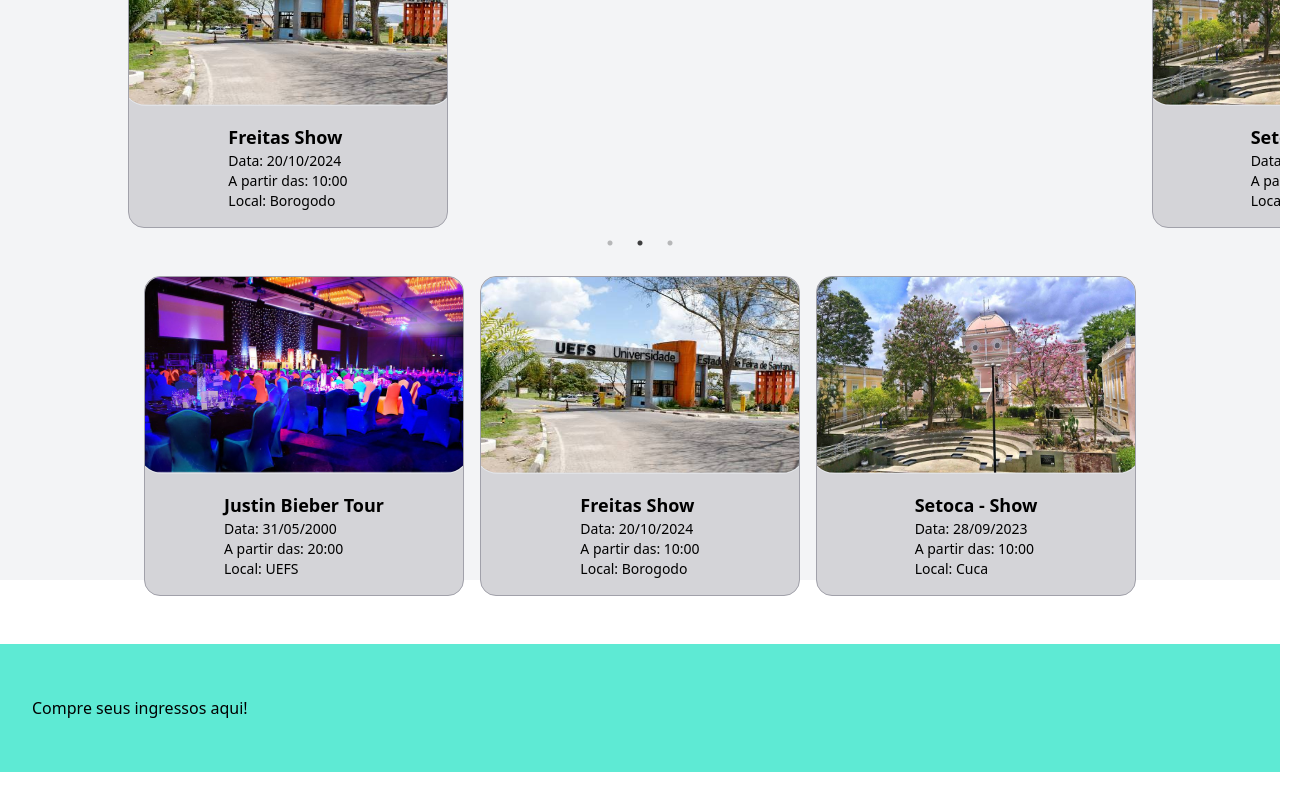
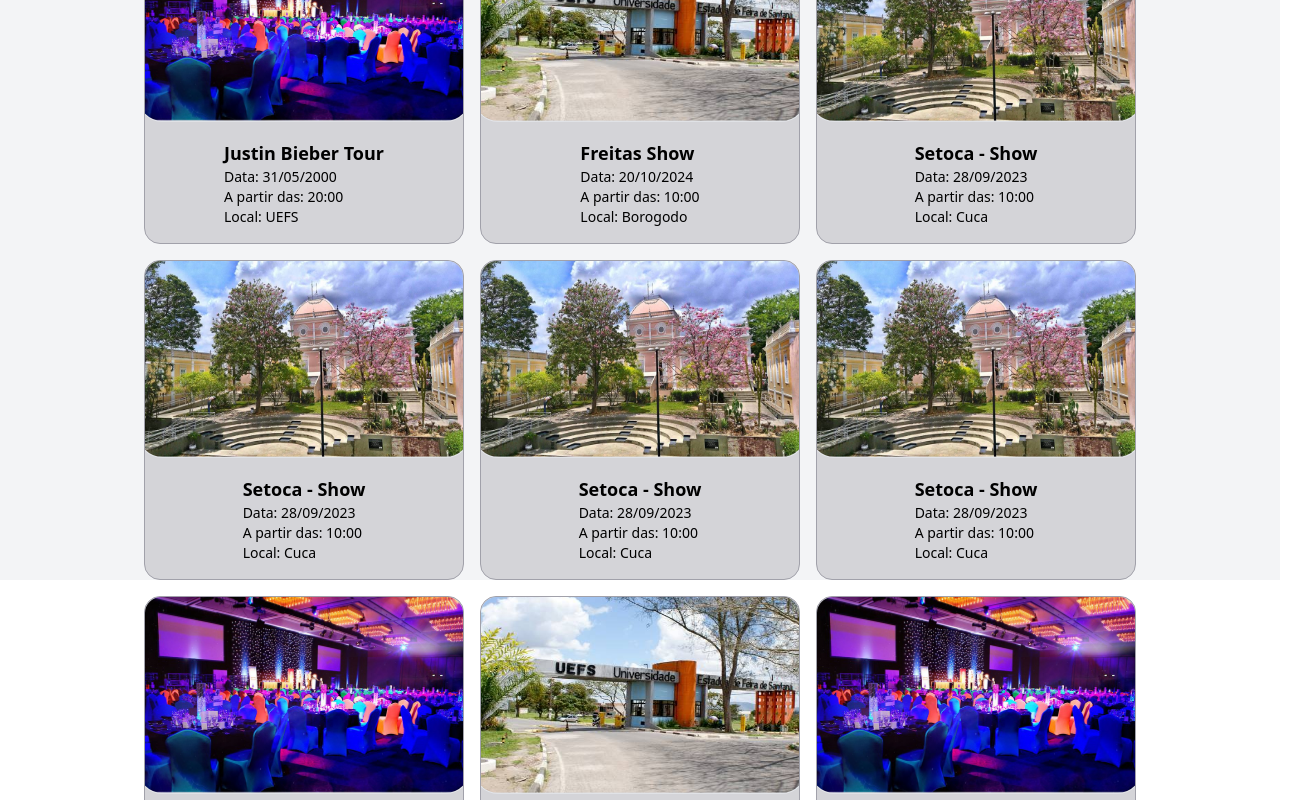
Before and after one commit to Yamazaki-Khaio/Cometa-Ingresso, a Next.js app in the folder ingressoscometa/: page / in a window 1280 px wide. Shown: the part 220-1020 px from the top of the page, 1305 px wide, since content can reach past the window. Before the commit the page ends 992 px from the top, so only its background shows below. Built offline with nearby package versions, Linux system fonts and the light colour scheme.

Commit message:
commit nova index

```diff
--- a/ingressoscometa/src/components/CarroselEventos.tsx
+++ b/ingressoscometa/src/components/CarroselEventos.tsx
@@ -1,56 +1,64 @@
 import React from 'react';
-import Slider, { Settings } from 'react-slick';
+import Slider from 'react-slick';
+import 'slick-carousel/slick/slick.css';
+import 'slick-carousel/slick/slick-theme.css';
 import Evento from './Evento';
 
 export default function CarroselEventos(props: any) {
-    const settings: Settings = {
+  const settings = {
     dots: true,
     infinite: true,
     speed: 500,
-        slidesToShow: 1,
+    slidesToShow: 1, // Definindo para exibir apenas um slide por vez
     slidesToScroll: 1,
     centerMode: true,
-        centerPadding: "20%",
+    centerPadding: "2%",
     autoplay: true,
     autoplaySpeed: 3000,
     responsive: [
       {
         breakpoint: 1368,
         settings: {
-              centerPadding: "10%",
+          centerPadding: "2%",
         },
       },
     ],
   };
 
   return (
+    <div className='w-full mx-auto'>
       <Slider {...settings}>
           <Evento
             Nome="Justin Bieber Tour"
             Data="31/05/2000"
             Hora="20:00"
             Local="UEFS"
-          Image={"Evento-Corporativo.jpg"}
-          className="w-1359px h-500px"
+            Image="Evento-Corporativo.jpg"
+            imageSizeClass="w-full h-auto" // Adicione a classe de tamanho da imagem
           />
+
+
 
           <Evento
             Nome="Freitas Show"
             Data="20/10/2024"
             Hora="10:00"
             Local="Borogodo"
-          Image={"Portico.jpg"}
-          className="w-1359px h-500px"
+            Image="Portico.jpg"
+            imageSizeClass="w-full h-auto" // Adicione a classe de tamanho da imagem
           />
+
 
           <Evento
             Nome="Setoca - Show"
             Data="28/09/2023"
             Hora="10:00"
             Local="Cuca"
-          Image={"CUCA-1.jpg"}
-          className="w-1359px h-500px"
+            Image="CUCA-1.jpg"
+            imageSizeClass="w-full h-auto" // Adicione a classe de tamanho da imagem
           />
+
       </Slider>
+    </div>
   );
 }
--- a/ingressoscometa/src/components/Evento.tsx
+++ b/ingressoscometa/src/components/Evento.tsx
@@ -1,4 +1,5 @@
 export default function Evento(props:any) {
+    const { imageSizeClass } = props;
     return (
         <div className="relative h-80 w-80 bg-zinc-300 border border-zinc-400 rounded-2xl">
         <div className="absolute inset-0 mx-auto rounded-2xl overflow-hidden">
--- a/ingressoscometa/src/components/GrindEvento.tsx
+++ b/ingressoscometa/src/components/GrindEvento.tsx
@@ -1,14 +1,12 @@
-import "slick-carousel/slick/slick.css";
-import "slick-carousel/slick/slick-theme.css";
-import React, { useEffect } from 'react';
+import React from 'react';
 import Evento from "./Evento";
-import Slider from 'react-slick';
 
 
 export default function GrindEvento(props: any) {
     return (
-      <div className="flex flex-wrap gap-4 justify-center items-center p-12">
+      <div className="flex flex-wrap gap-4 justify-center items-center p-4">
         <Evento
+
           Nome="Justin Bieber Tour"
           Data="31/05/2000"
           Hora="20:00"
@@ -17,6 +15,7 @@ export default function GrindEvento(props: any) {
         />
 
         <Evento
+
           Nome="Freitas Show"
           Data="20/10/2024"
           Hora="10:00"
@@ -25,12 +24,75 @@ export default function GrindEvento(props: any) {
         />
 
         <Evento
+
           Nome="Setoca - Show"
           Data="28/09/2023"
           Hora="10:00"
           Local="Cuca"
           Image={'CUCA-1.jpg'}
         />
+
+         <Evento
+
+          Nome="Setoca - Show"
+          Data="28/09/2023"
+          Hora="10:00"
+          Local="Cuca"
+          Image={'CUCA-1.jpg'}
+        />
+         <Evento
+          tamanho = "GrindEvento"
+          Nome="Setoca - Show"
+          Data="28/09/2023"
+          Hora="10:00"
+          Local="Cuca"
+          Image={'CUCA-1.jpg'}
+        />
+         <Evento
+
+          Nome="Setoca - Show"
+          Data="28/09/2023"
+          Hora="10:00"
+          Local="Cuca"
+          Image={'CUCA-1.jpg'}
+        />
+        <Evento
+
+          Nome="Justin Bieber Tour"
+          Data="31/05/2000"
+          Hora="20:00"
+          Local="UEFS"
+          Image={'Evento-Corporativo.jpg'}
+        />
+
+        <Evento
+
+          Nome="Freitas Show"
+          Data="20/10/2024"
+          Hora="10:00"
+          Local="Borogodo"
+          Image={'Portico.jpg'}
+        />
+        <Evento
+
+          Nome="Justin Bieber Tour"
+          Data="31/05/2000"
+          Hora="20:00"
+          Local="UEFS"
+          Image={'Evento-Corporativo.jpg'}
+        />
+
+        <Evento
+
+          Nome="Freitas Show"
+          Data="20/10/2024"
+          Hora="10:00"
+          Local="Borogodo"
+          Image={'Portico.jpg'}
+        />
+
+
+
       </div>
     );
   }
--- a/ingressoscometa/src/components/HomeNaoLogin.tsx
+++ b/ingressoscometa/src/components/HomeNaoLogin.tsx
@@ -4,7 +4,7 @@ import GrindEvento from "./GrindEvento";
 export default function HomeNaoLogin(props:any ){
     return(
         <div>
-            <CarroselEventos/>
+
             <GrindEvento/>
         </div>
     )
```
Lines whose indentation alone changed are shown as unchanged.
